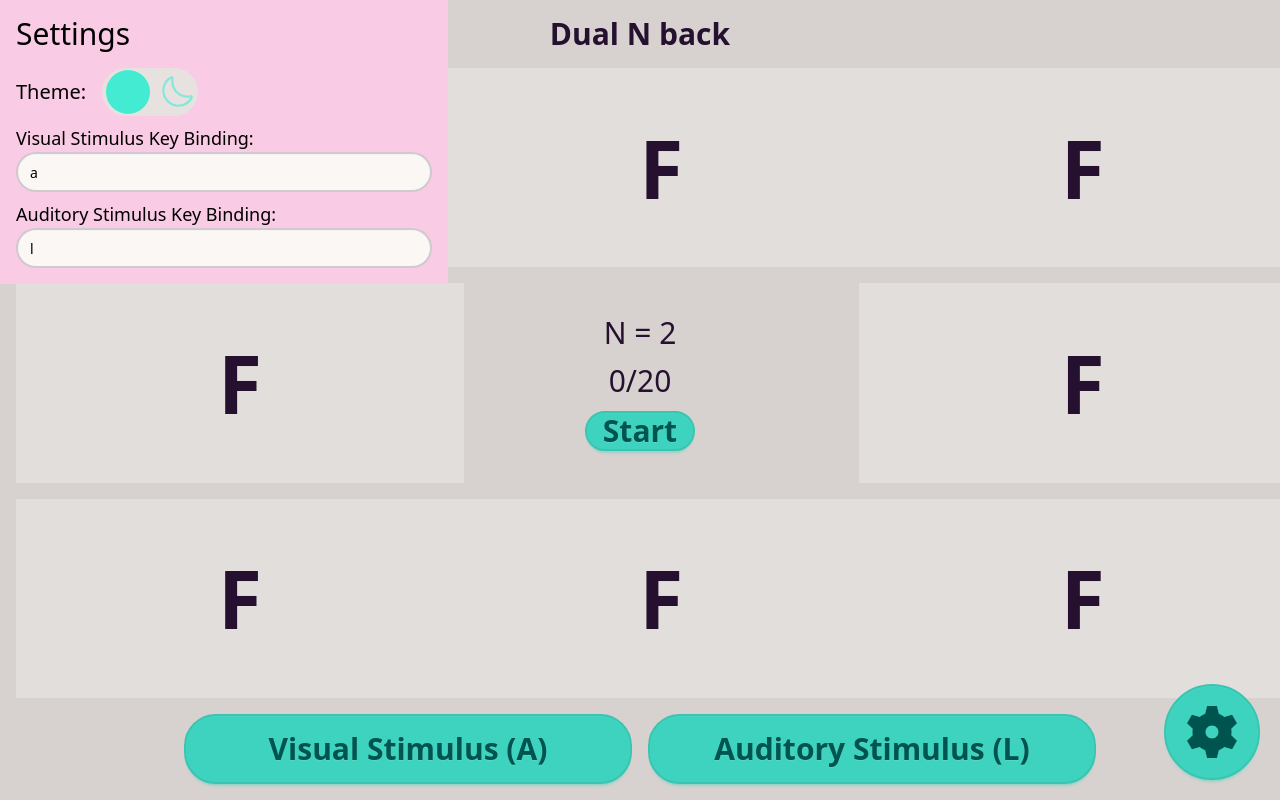
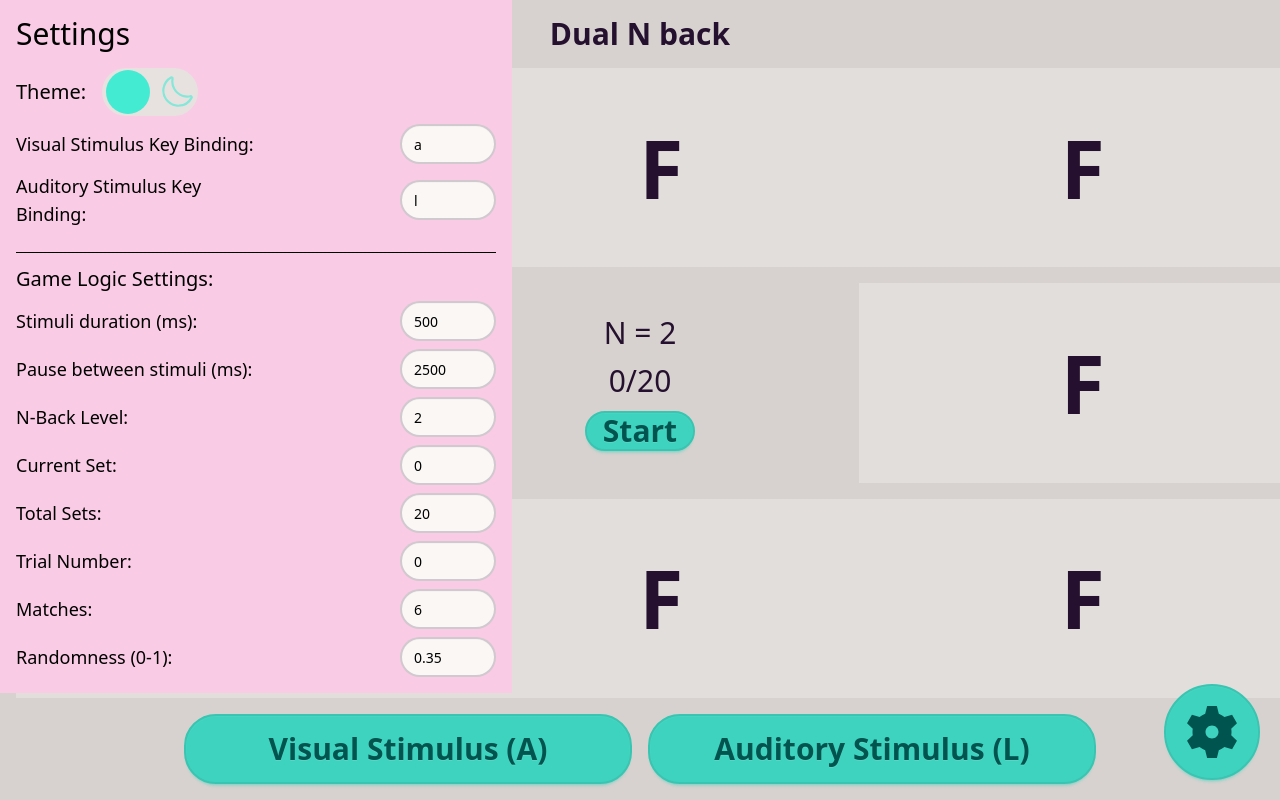
Before and after one commit to al0cam/dualNBack, a Svelte app: page / in a window 1280 px wide. Both pictures are taken after a click on the button 1212 px from the left and 732 px from the top of the page. Shown: the top 800 px of the page. Built offline with nearby package versions, Linux system fonts and the light colour scheme.

Commit message:
updated settings panel

```diff
--- a/src/components/SettingsDialog.svelte
+++ b/src/components/SettingsDialog.svelte
@@ -1,14 +1,15 @@
 <script lang="ts">
-  import DarkIcon from "../assets/icons/DarkIcon.svelte";
-  import LightIcon from "../assets/icons/LightIcon.svelte";
-  import settings from "../models/Settings.svelte";
+import DarkIcon from "../assets/icons/DarkIcon.svelte";
+import LightIcon from "../assets/icons/LightIcon.svelte";
+import gameLogic from "../logic/GameLogic.svelte";
+import settings from "../models/Settings.svelte";
 
-  let { settingsDialog = $bindable() } = $props();
+let { settingsDialog = $bindable() } = $props();
 </script>
 
 <dialog
   bind:this={settingsDialog}
-  class="w-md h-md absolute inset-auto bg-secondary"
+  class="w-lg h-md absolute inset-auto bg-secondary"
   onclick={(e) => {
     if (e.target === settingsDialog) {
       settingsDialog.close();
@@ -45,20 +46,96 @@
         </button>
       </div>
 
-      <label class="text-lg">
-        Visual Stimulus Key Binding:
+      <label class="flex justify-between items-center text-lg">
+        <span class="w-60">Visual Stimulus Key Binding:</span>
         <input
           type="text"
           bind:value={settings.visualStimulusKeyBinding}
-          class="input input-bordered w-full"
+          class="input input-bordered w-24"
         />
       </label>
-      <label class="text-lg">
-        Auditory Stimulus Key Binding:
+
+      <label class="flex justify-between items-center text-lg">
+        <span class="w-60">Auditory Stimulus Key Binding:</span>
         <input
           type="text"
           bind:value={settings.auditoryStimulusKeyBinding}
-          class="input input-bordered w-full"
+          class="input input-bordered w-24"
+        />
+      </label>
+
+      <h1 class="text-xl mt-4 pt-3 border-t">Game Logic Settings:</h1>
+
+      <label class="flex justify-between items-center text-lg">
+        <span class="w-60">Stimuli duration (ms):</span>
+        <input
+          type="number"
+          bind:value={gameLogic.stimuliDuration}
+          class="input input-bordered w-24"
+        />
+      </label>
+
+      <label class="flex justify-between items-center text-lg">
+        <span class="w-60">Pause between stimuli (ms):</span>
+        <input
+          type="number"
+          bind:value={gameLogic.pauseBetweenStimuli}
+          class="input input-bordered w-24"
+        />
+      </label>
+
+      <label class="flex justify-between items-center text-lg">
+        <span class="w-60">N-Back Level:</span>
+        <input
+          type="number"
+          bind:value={gameLogic.nBackLevel}
+          class="input input-bordered w-24"
+        />
+      </label>
+
+      <label class="flex justify-between items-center text-lg">
+        <span class="w-60">Current Set:</span>
+        <input
+          type="number"
+          bind:value={gameLogic.currentSet}
+          class="input input-bordered w-24"
+        />
+      </label>
+
+      <label class="flex justify-between items-center text-lg">
+        <span class="w-60">Total Sets:</span>
+        <input
+          type="number"
+          bind:value={gameLogic.setNumber}
+          class="input input-bordered w-24"
+        />
+      </label>
+
+      <label class="flex justify-between items-center text-lg">
+        <span class="w-60">Trial Number:</span>
+        <input
+          type="number"
+          bind:value={gameLogic.trialNumber}
+          class="input input-bordered w-24"
+        />
+      </label>
+
+      <label class="flex justify-between items-center text-lg">
+        <span class="w-60">Matches:</span>
+        <input
+          type="number"
+          bind:value={gameLogic.matches}
+          class="input input-bordered w-24"
+        />
+      </label>
+
+      <label class="flex justify-between items-center text-lg">
+        <span class="w-60">Randomness (0-1):</span>
+        <input
+          type="number"
+          step="0.01"
+          bind:value={gameLogic.randomness}
+          class="input input-bordered w-24"
         />
       </label>
     </div>
--- a/src/logic/GameLogic.svelte.ts
+++ b/src/logic/GameLogic.svelte.ts
@@ -13,7 +13,9 @@ class GameLogic {
   trialNumber: number = $state(0);
   matches: number = $state(6);
   randomness: number = $state(0.35);
-  // derived from reference [1]
+  /**
+   * derived from reference [1]
+   */
   lettersUsed: string[] = $state([
     "b",
     "c",
```
